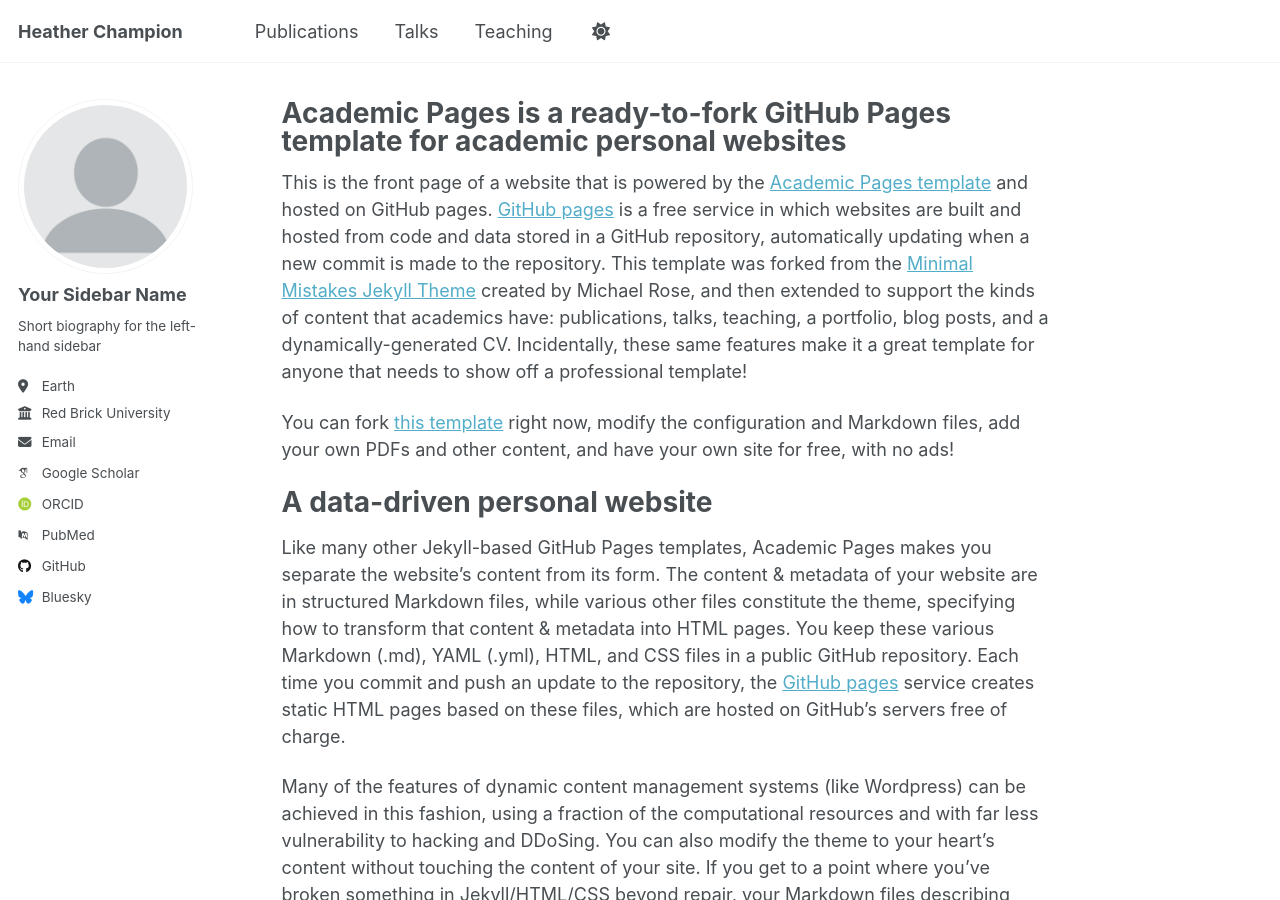
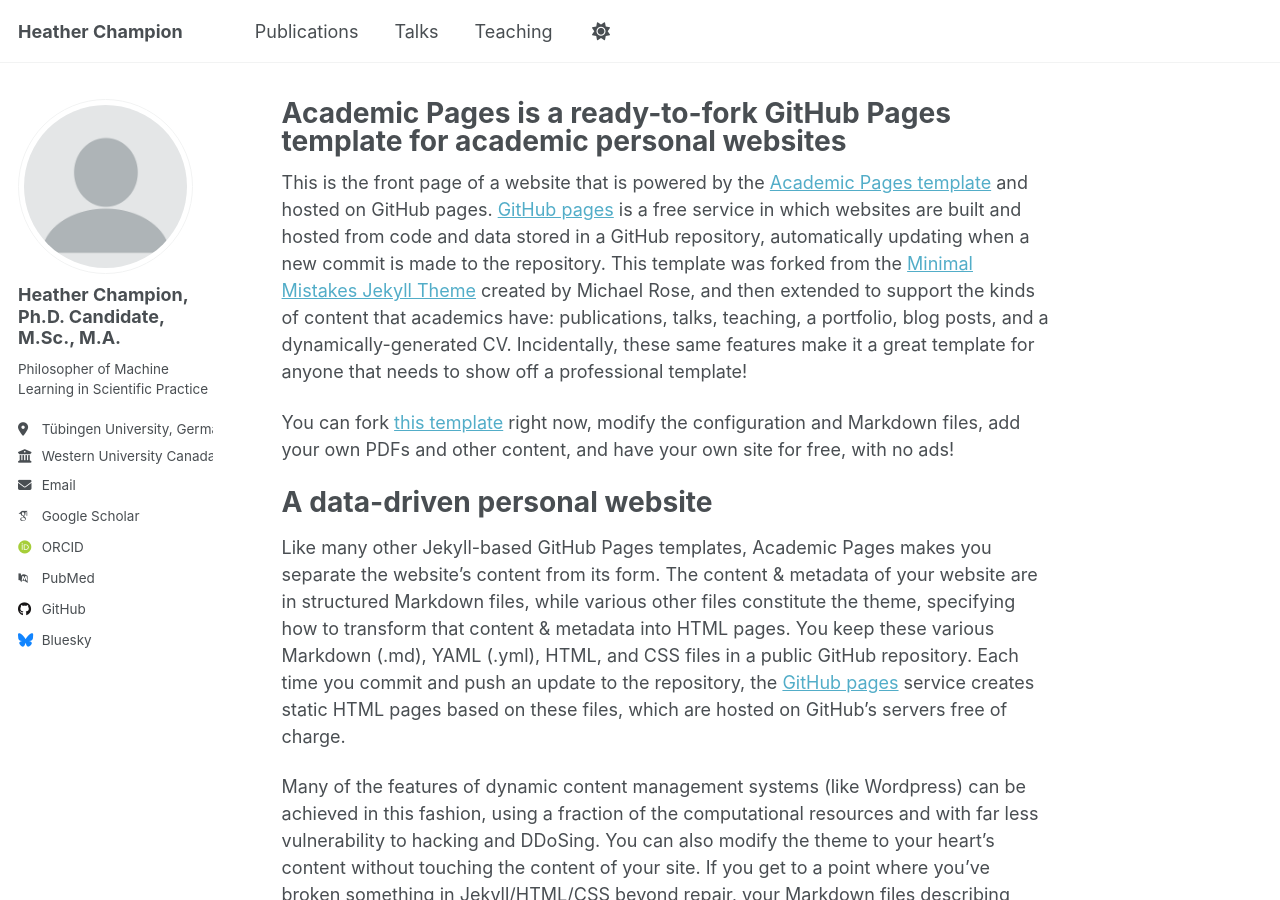
Before and after one commit to liminal-learner/champion, a Jekyll site: the page built from _pages/about.md, in a window 1280 px wide and 900 px high. Built offline with Jekyll 4.4.1, drawn with Linux system fonts in a browser that asks for light colours; some web fonts are replaced; a script that is not in the unit is left out; a file with an impossible date is left out.

Commit message:
Update _config.yml

```diff
--- a/_config.yml
+++ b/_config.yml
@@ -24,21 +24,21 @@ repository               : "" # academicpages/academicpages.github.io"
 author:
   # Biographic information
   avatar           : "profile.png"
-  name             : "Your Sidebar Name"
+  name             : "Heather Champion, Ph.D. Candidate, M.Sc., M.A."
   pronouns         : # example: "she/her"
-  bio              : "Short biography for the left-hand sidebar"
-  location         : "Earth"
-  employer         : "Red Brick University"
+  bio              : "Philosopher of Machine Learning in Scientific Practice"
+  location         : "Tübingen University, Germany"
+  employer         : "Western University Canada"
   uri              : # URL
-  email            : "none@example.org"
+  email            : "hchampi2@uwo.ca"
 
   # Academic websites
   academia         : # URL
   arxiv            : # URL - Update with the correct link to your profile
-  googlescholar    : "https://scholar.google.com/citations?user=PS_CX0AAAAAJ"
+  googlescholar    : "https://scholar.google.com/citations?user=AdEfqwsAAAAJ&hl=de&oi=ao"
   inspire-hep      : # URL
   impactstory      : # URL
-  orcid            : "http://orcid.org/yourorcidurl"
+  orcid            : "http://orcid.org/0000-0001-7304-2592"
   semantic         : # URL
   pubmed           : "https://www.ncbi.nlm.nih.gov/pubmed/?term=john+snow"
   researchgate     : # URL
@@ -48,7 +48,7 @@ author:
   bitbucket        : # Username - Update with your username on the site
   codepen          : # Username
   dribbble         : # Username
-  github           : "academicpages"
+  github           : "liminal-learner"
   kaggle           : # Username
   stackoverflow    : # User number or user number and name (i.e., use "1" or "1/jeff-atwood")
 
@@ -63,7 +63,7 @@ author:
   keybase          : # Username
   instagram        : # Username
   lastfm           : # Username
-  linkedin         : # Username
+  linkedin         : # hchampion
   mastodon         : # URL
   medium           : # URL
   pinterest        : # Username
```
